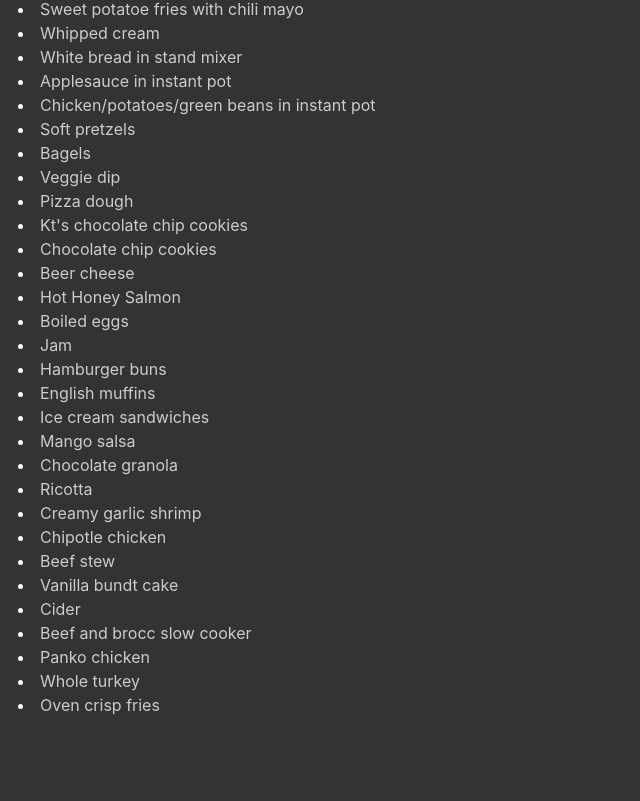
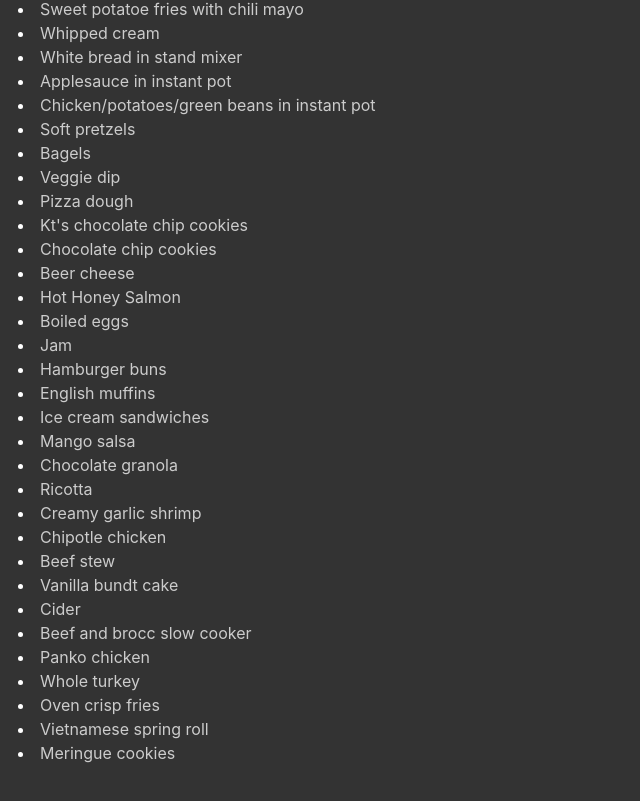
Before and after one commit to akump/andrews-recipes, a Svelte app: page / in a window 1280 px wide. Shown: the part 872-1673 px from the top of the page, without its empty margins (0-640 px from the left). Before the commit the page ends 1639 px from the top, so only its background shows below. Built offline with nearby package versions, Linux system fonts and the light colour scheme.

Commit message:
meringue

```diff
--- a/src/recipes.js
+++ b/src/recipes.js
@@ -245,7 +245,15 @@ const recipes = [
     {
         displayName: "Oven crisp fries",
         url: "https://www.youtube.com/watch?v=MvnYBCDaEKU"
-    }
+    },
+    {
+        displayName: "Vietnamese spring roll",
+        url: "https://www.loveandlemons.com/spring-rolls/"
+    },
+    {
+        displayName: "Meringue cookies",
+        url: "https://preppykitchen.com/meringue-cookies/#recipe"
+    },
 ];
 
 export default recipes;
```
